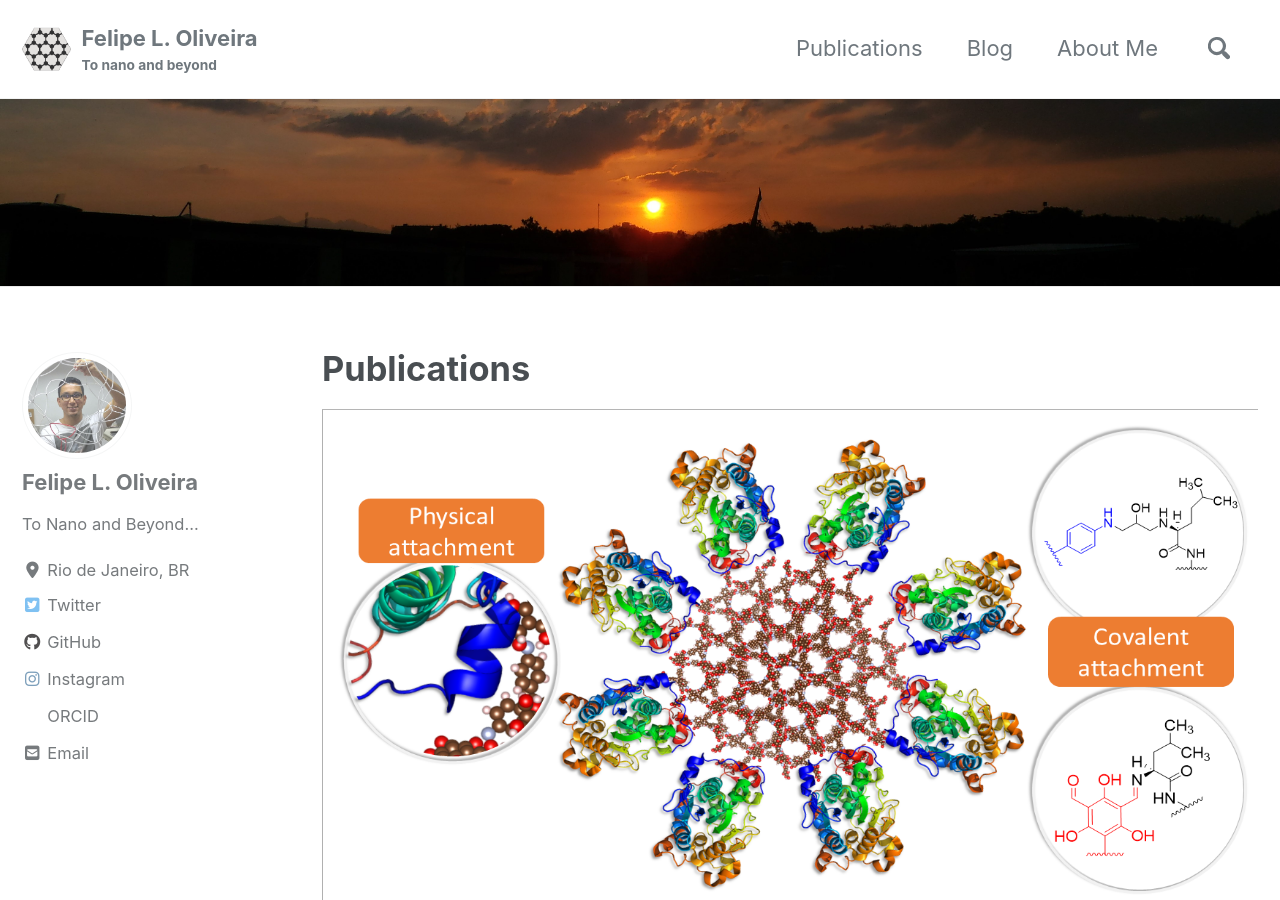
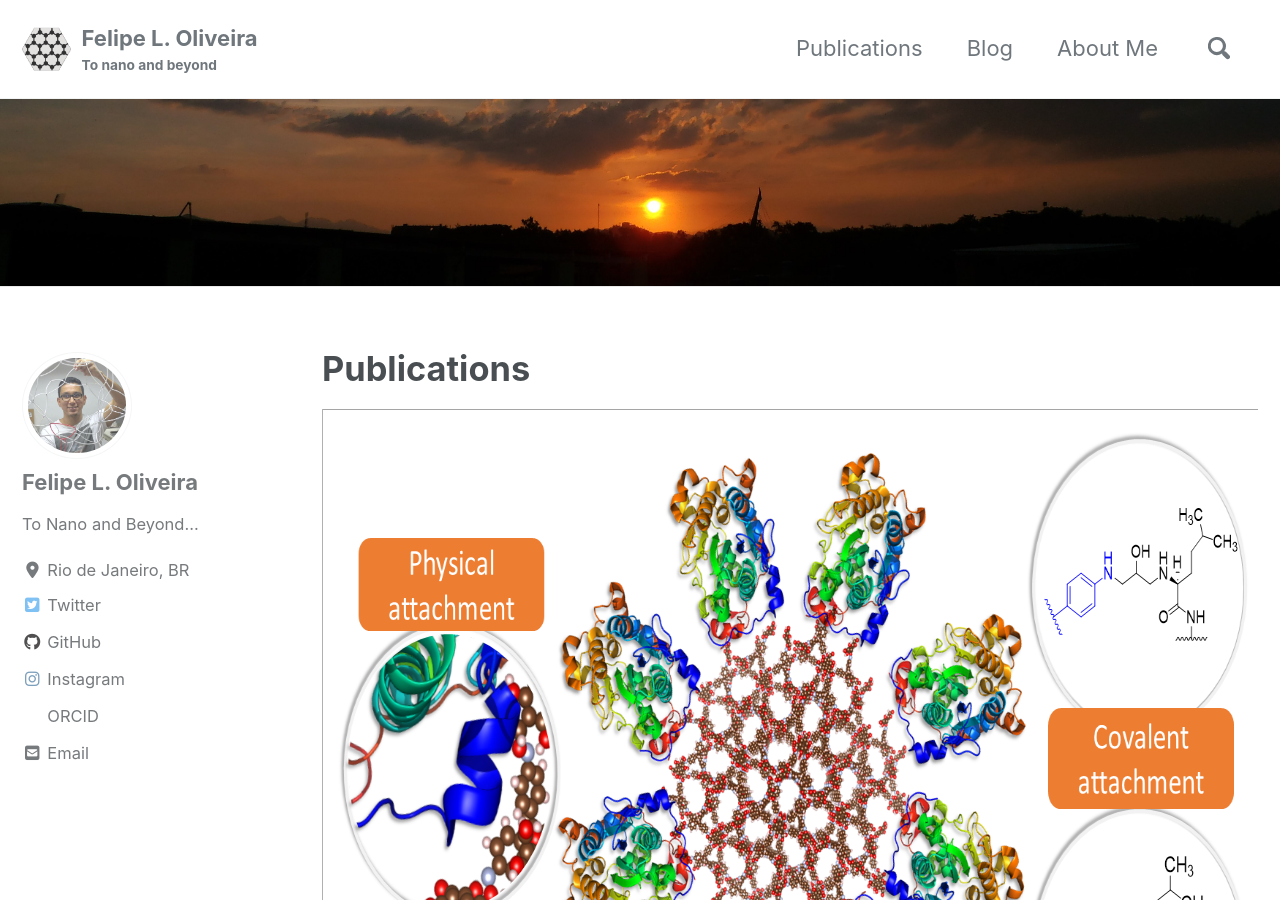
Before and after one commit to lipelopesoliveira/lipelopesoliveira.github.io, a Jekyll site: the page built from _pages/publications.md, in a window 1280 px wide and 900 px high. Built offline with Jekyll 4.4.1, drawn with Linux system fonts in a browser that asks for light colours; cached includes are drawn as plain includes; nearby versions of some CDN libraries.

Commit message:
Update publications.md

```diff
--- a/_pages/publications.md
+++ b/_pages/publications.md
@@ -8,15 +8,15 @@ header:
   image: "/images/header.jpg"
 ---
 
-<img src="{{ site.url }}{{ site.baseurl }}/images/publications/TOC_3.png" alt="Table of contents 3" style="width:1060px;height:500px;">
+<img src="{{ site.url }}{{ site.baseurl }}/images/publications/TOC_3.png" alt="Table of contents 3" style="width:1280px;height:720px;">
 
 **[3]** **Oliveira, F. L.**, Souzam S.P., Bassut, J., Álvarez, H. M., Basabe, Y. G., Souza, R. O. M. A., Esteves, P. M. & Gonçalves, R. S. B. (2019). *Enzyme-Decorated Covalent Organic Framework as a
 Nanoporous Platform for Heterogeneous Biocatalysis* **In publication process**
 
-<img src="{{ site.url }}{{ site.baseurl }}/images/publications/TOC_2.png" alt="Table of contents 2" style="width:1060px;height:500px;">
+<img src="{{ site.url }}{{ site.baseurl }}/images/publications/TOC_2.png" alt="Table of contents 2" style="width:1265px;height:716px;">
 
 **[2]** A. Maia, R., **Oliveira, F. L.**, Nazarkovsky, M., & Esteves, P. M. (2018). *Crystal Engineering of Covalent Organic Frameworks Based on Hydrazine and Hydroxy-1, 3, 5-Triformylbenzenes.* **Crystal Growth & Design**, 18(9), 5682-5689. DOI: 10.1021/acs.cgd.8b01110 [PDF](https://drive.google.com/file/d/1l80qe8DeY1C_qXfLWAPAzvCmQCaqB4ZK/view?usp=sharing)
 
-<img src="{{ site.url }}{{ site.baseurl }}/images/publications/TOC_1.png" alt="Table of contents 1" style="width:1060px;height:500px;">
+<img src="{{ site.url }}{{ site.baseurl }}/images/publications/TOC_1.png" alt="Table of contents 1" style="width:1256px;height:634px;">
 
 **[1]** Costa, D. G., Henrique, F. J., **Oliveira, F. L.**, Capaz, R. B., & Esteves, P. M. (2018). *n-Diamondynes: Expanding the family of carbon allotropes.* **Carbon**, 136, 337-344. DOI: 10.1016/j.carbon.2018.04.073 [PDF](https://drive.google.com/file/d/1wvO5g82YsKP-4W4cK4wZ_0_OGj9n3heP/view?usp=sharing)
```
